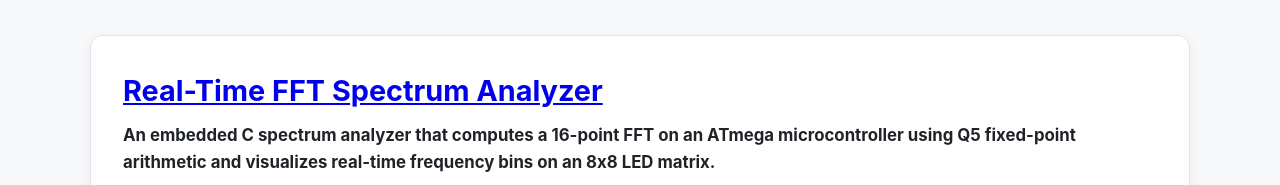
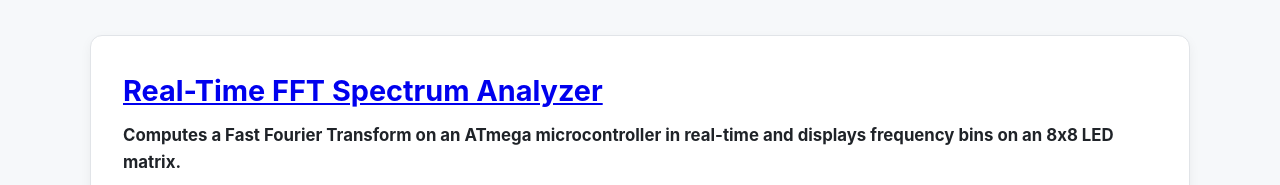
Before and after one commit to constral/portfolio, a plain HTML site: page index.html in a window 1280 px wide. Shown: the part 5160-5345 px from the top of the page. Drawn offline with Linux system fonts and the light colour scheme.

Commit message:
Update index.html

```diff
--- a/index.html
+++ b/index.html
@@ -584,7 +584,7 @@
       <h2 class="project-title"> <a href="https://github.com/constral/atmega64-fft" target="_blank" rel="noopener noreferrer">Real-Time FFT Spectrum Analyzer</a> </h2>
 
       <p class="project-summary">
-        <strong>An embedded C spectrum analyzer that computes a 16-point FFT on an ATmega microcontroller using Q5 fixed-point arithmetic and visualizes real-time frequency bins on an 8x8 LED matrix.</strong>
+        <strong>Computes a Fast Fourier Transform on an ATmega microcontroller in real-time and displays frequency bins on an 8x8 LED matrix.</strong>
       </p>
 
         <div class="tag-list">
```
